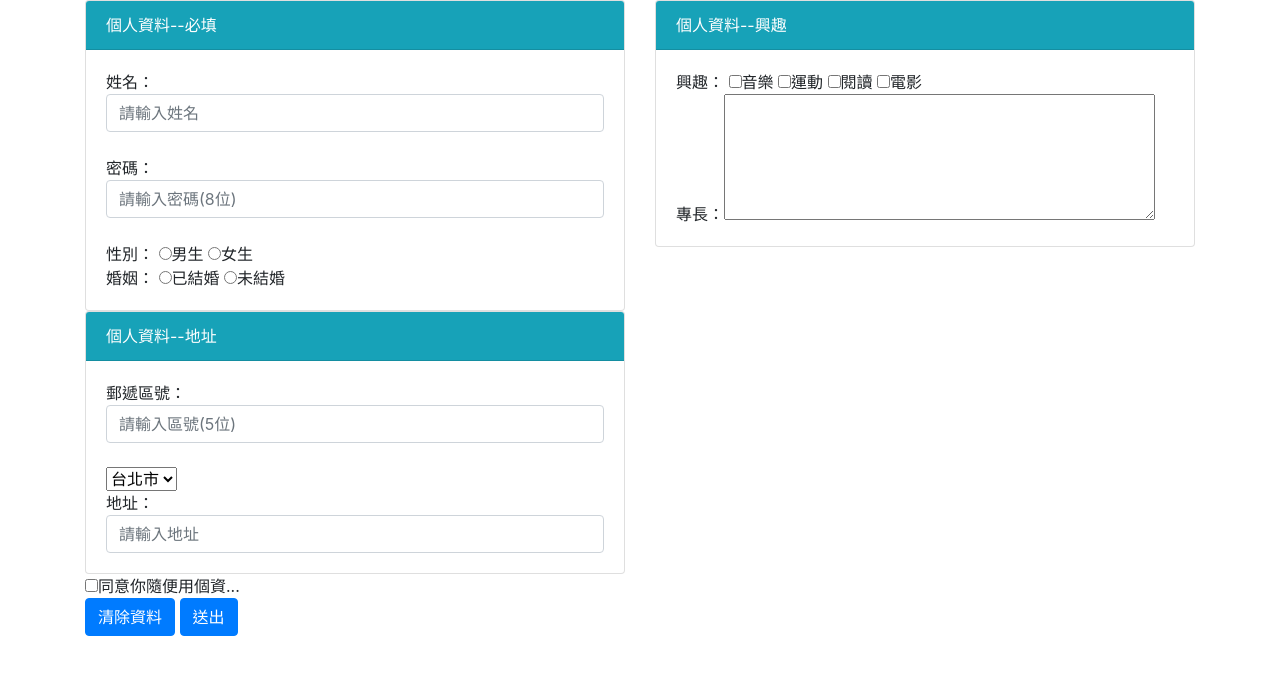
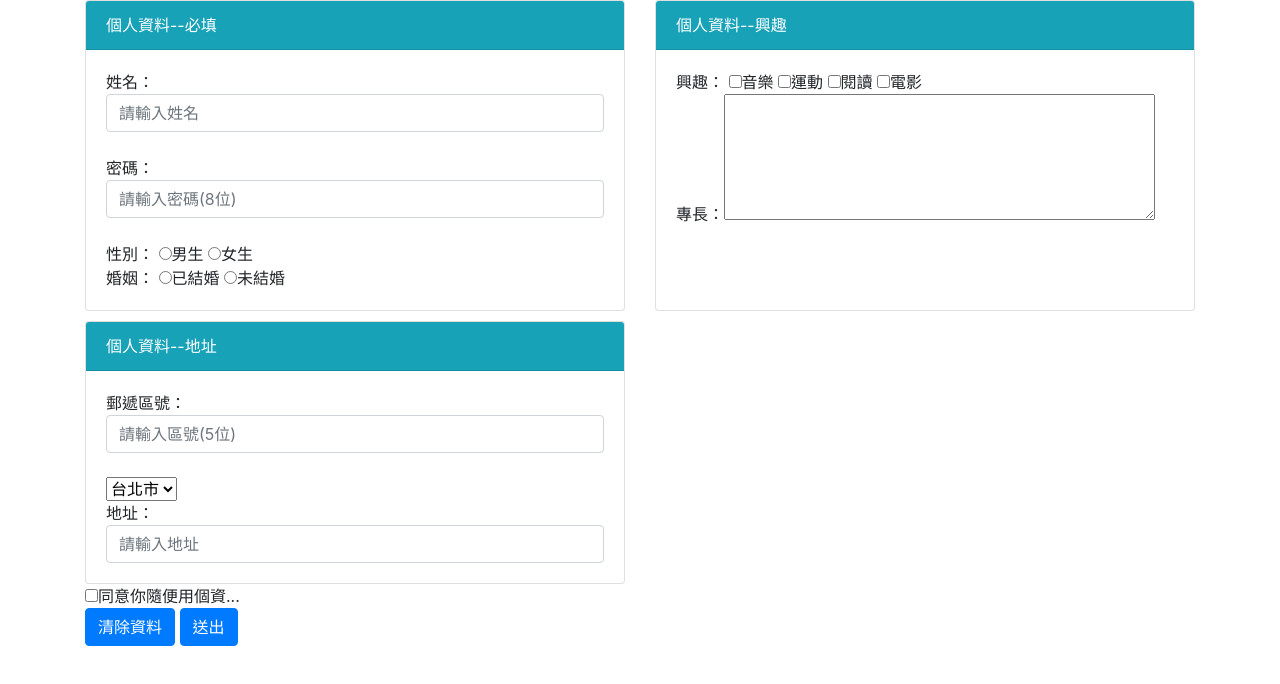
Before and after one commit to XianSanWu/text1, a plain HTML site: page twolist/twolist.html in a window 1280 px wide. Drawn offline with nearby package versions, Linux system fonts and the light colour scheme.

Commit message:
height: 100%;

```diff
--- a/twolist/twolist.html
+++ b/twolist/twolist.html
@@ -45,9 +45,9 @@
         action="http://isbaas.azurewebsites.net/WebForms/Form2Mail.aspx?mailto=ztex11020676522@gmail.com&redirect=http://www.google.com"
         method="POST">
         <div class="container">
-            <div class="row">
+            <div class="row" style="margin-bottom: 10px">
                 <div class="col-md-6">
-                    <div class="card">
+                    <div class="card" style="height: 100%;">
                         <div class="card-header bg-info text-white">
                             個人資料--必填
                         </div>
@@ -72,7 +72,7 @@
                 </div>
 
                 <div class="col-md-6">
-                    <div class="card">
+                    <div class="card" style="height: 100%;">
                         <div class="card-header bg-info text-white">
                             個人資料--興趣
                         </div>
@@ -86,9 +86,10 @@
                         </div>
                     </div>
                 </div>
-
+            </div>
+            <div class="row" margin-bottom: 10px>
                 <div class="col-md-6">
-                    <div class="card">
+                    <div class="card" >
                         <div class="card-header bg-info text-white">
                             個人資料--地址
                         </div>
```
